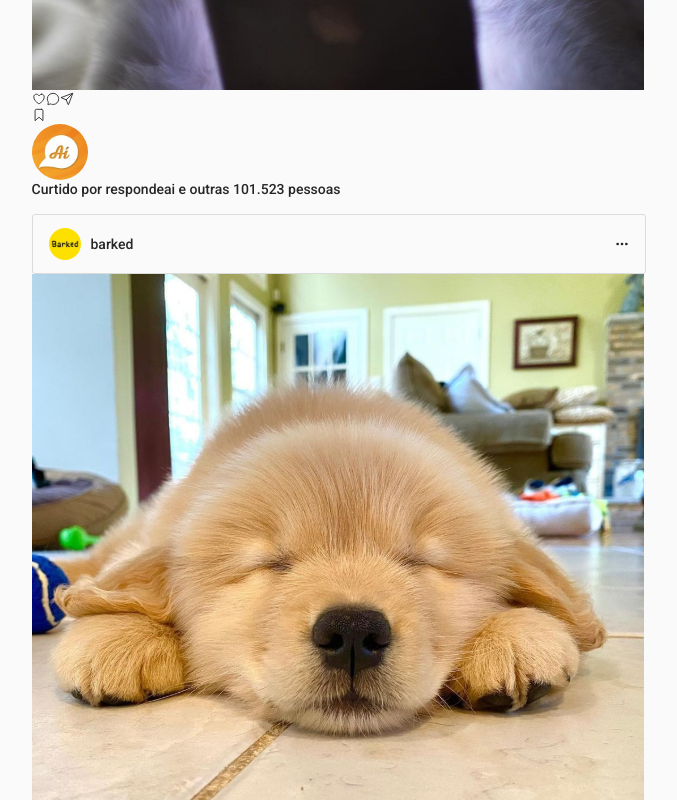
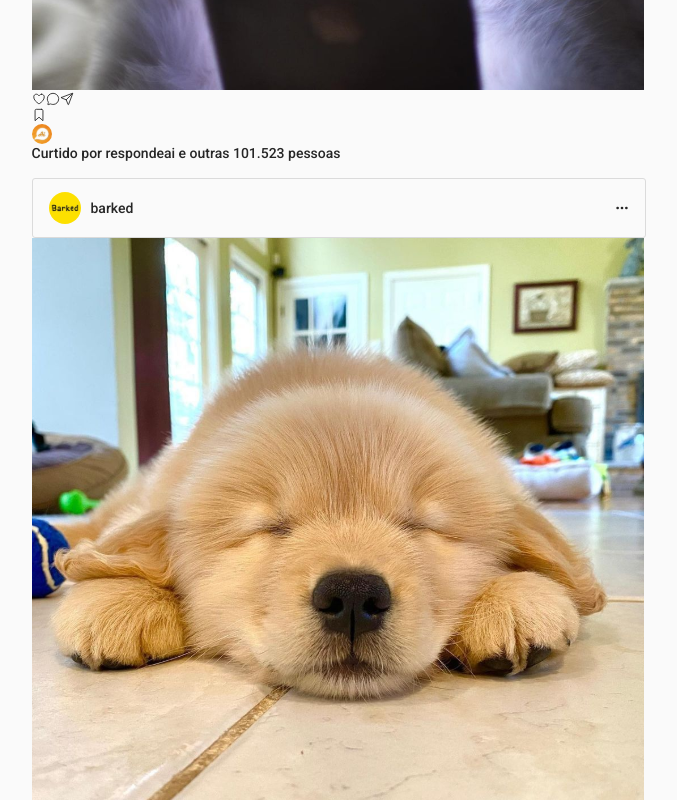
Before and after one commit to vinisi12363/Projeto7-Instagram-React, a React (Create React App) app: page / in a window 1280 px wide. Shown: the part 860-1660 px from the top of the page, without its empty margins (141-818 px from the left). Built offline with nearby package versions, Linux system fonts and the light colour scheme.

Commit message:
adicionando os comppnentes do post

```diff
--- a/public/styles/style.css
+++ b/public/styles/style.css
@@ -225,7 +225,11 @@ body {
   height: 20px;
   margin-right: 10px;
 }
-
+.curtidas img {
+  width: 20px;
+  height: 20px;
+  margin-right: 10px;
+}
 .post:last-child {
   margin-bottom: 18px;
 }
```
